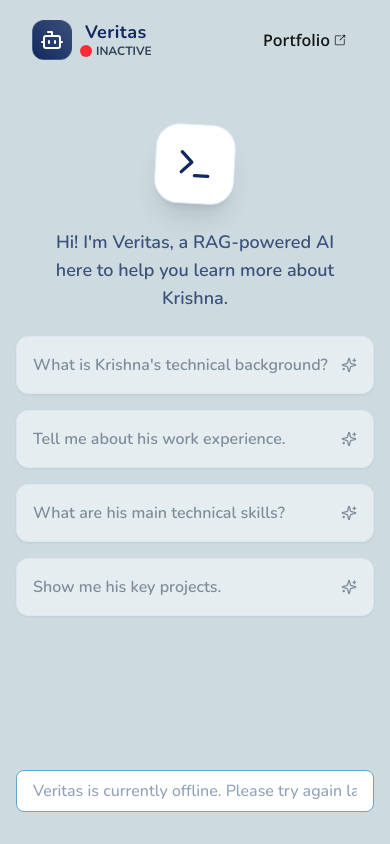
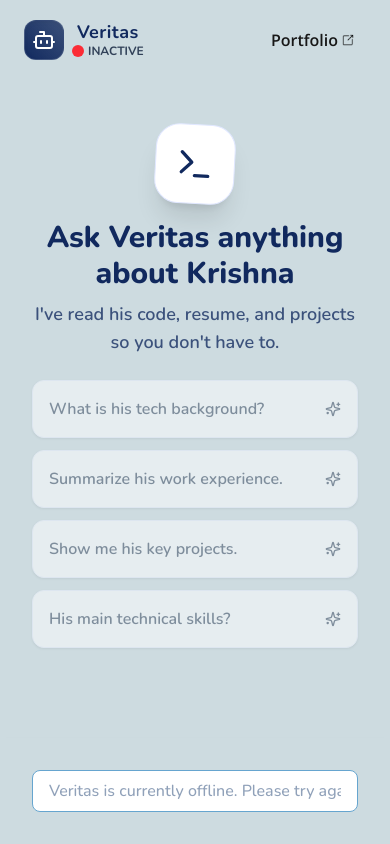
Before and after one commit to ns-krishnakodali/veritas-ai, a Next.js app in the folder veritas-chat/: page / in a window 390 px wide. Built offline with nearby package versions, Linux system fonts and the light colour scheme; no server answers.

Commit message:
chore: add responsiveness for mobile and update intro message

```diff
--- a/veritas-chat/src/components/veritas/index.jsx
+++ b/veritas-chat/src/components/veritas/index.jsx
@@ -7,6 +7,7 @@ import { useEffect, useState } from "react";
 import { Conversation } from "..";
 import { TerminalIcon, SendIcon, SparklesIcon, RobotIcon } from "./icons";
 import {
+  ASK_VERITAS,
   fetchStreamedResponse,
   INTRO_MESSAGE,
   SUGGESTED_QUERIES,
@@ -22,7 +23,7 @@ export const VeritasPage = () => {
   useEffect(() => {
     const checkStatus = async () => {
       const controller = new AbortController();
-      const timeoutId = setTimeout(() => controller.abort(), 5000);
+      const timeoutId = setTimeout(() => controller.abort(), 60000);
 
       try {
         const response = await fetch(
@@ -118,7 +119,7 @@ export const VeritasPage = () => {
       ) : (
         <div className="flex flex-col items-center justify-center text-center px-4 pt-5 pb-10 appear">
           {/* Header */}
-          <div className="flex items-center justify-between w-full px-4">
+          <div className="flex items-center justify-between w-full px-2 md:px-4 lg:px-8">
             <div className="flex items-center justify-center gap-2">
               <div
                 className="w-10 h-10 bg-linear-to-tr from-primary to-primary-light rounded-xl
@@ -156,21 +157,24 @@ export const VeritasPage = () => {
             </a>
           </div>
           {chats.length === 0 ? (
-            <div className="flex flex-col items-center justify-center mt-16 slide-up">
+            <div className="flex flex-col items-center justify-center mt-16 slide-up px-4 md:px-2">
               <div
                 className="w-20 h-20 bg-white rounded-3xl flex items-center justify-center shadow-xl
             border border-indigo-100 rotate-3 transform transition-transform hover:rotate-6"
               >
                 <TerminalIcon />
               </div>
-              <p className="w-4/5 my-6 text-lg font-semibold text-primary-light">
+              <h2 className="text-3xl font-extrabold text-primary mt-4">
+                {ASK_VERITAS}
+              </h2>
+              <p className="w-full mt-2 mb-6 text-lg font-semibold text-primary-light">
                 {INTRO_MESSAGE}
               </p>
-              <div className="grid grid-cols-1 sm:grid-cols-2 gap-x-6 gap-y-4 w-full">
+              <div className="grid grid-cols-1 sm:grid-cols-2 gap-x-8 gap-y-3 w-full md:gap-y-6">
                 {SUGGESTED_QUERIES.map((query, idx) => (
                   <button
                     key={idx}
-                    className="group flex w-full items-center justify-between px-4 py-4
+                    className="group flex w-full md:min-w-72 items-center justify-between px-4 py-4
                     bg-white border border-indigo-50 rounded-xl text-left text-slate-700
                     font-semibold shadow-sm transition-all duration-200 hover:border-indigo-300
                     hover:shadow-md hover:text-indigo-700 cursor-pointer
@@ -188,7 +192,7 @@ export const VeritasPage = () => {
           ) : (
             <Conversation chats={chats} showVeritasTyping={isLoading} />
           )}
-          <div className="w-full px-4 py-8 shadow-md fixed bottom-0">
+          <div className="w-full px-8 py-8 shadow-md fixed bottom-0 md:px-4">
             <form
               onSubmit={handleSubmit}
               className="max-w-2xl mx-auto flex gap-2"
--- a/veritas-chat/src/utils/constants.js
+++ b/veritas-chat/src/utils/constants.js
@@ -1,12 +1,14 @@
+export const ASK_VERITAS = "Ask Veritas anything about Krishna";
+
 export const INTRO_MESSAGE =
-  "Hi! I'm Veritas, a RAG-powered AI here to help you learn more about Krishna.";
+  "I've read his code, resume, and projects so you don't have to.";
 
 export const STREAM_ERROR =
   "Something went wrong. Please try again. Meanwhile, feel free to check out Krishna's website: https://www.nskrishnakodali.com/";
 
 export const SUGGESTED_QUERIES = [
-  "What is Krishna's technical background?",
-  "Tell me about his work experience.",
-  "What are his main technical skills?",
+  "What is his tech background?",
+  "Summarize his work experience.",
   "Show me his key projects.",
+  "His main technical skills?",
 ];
```
